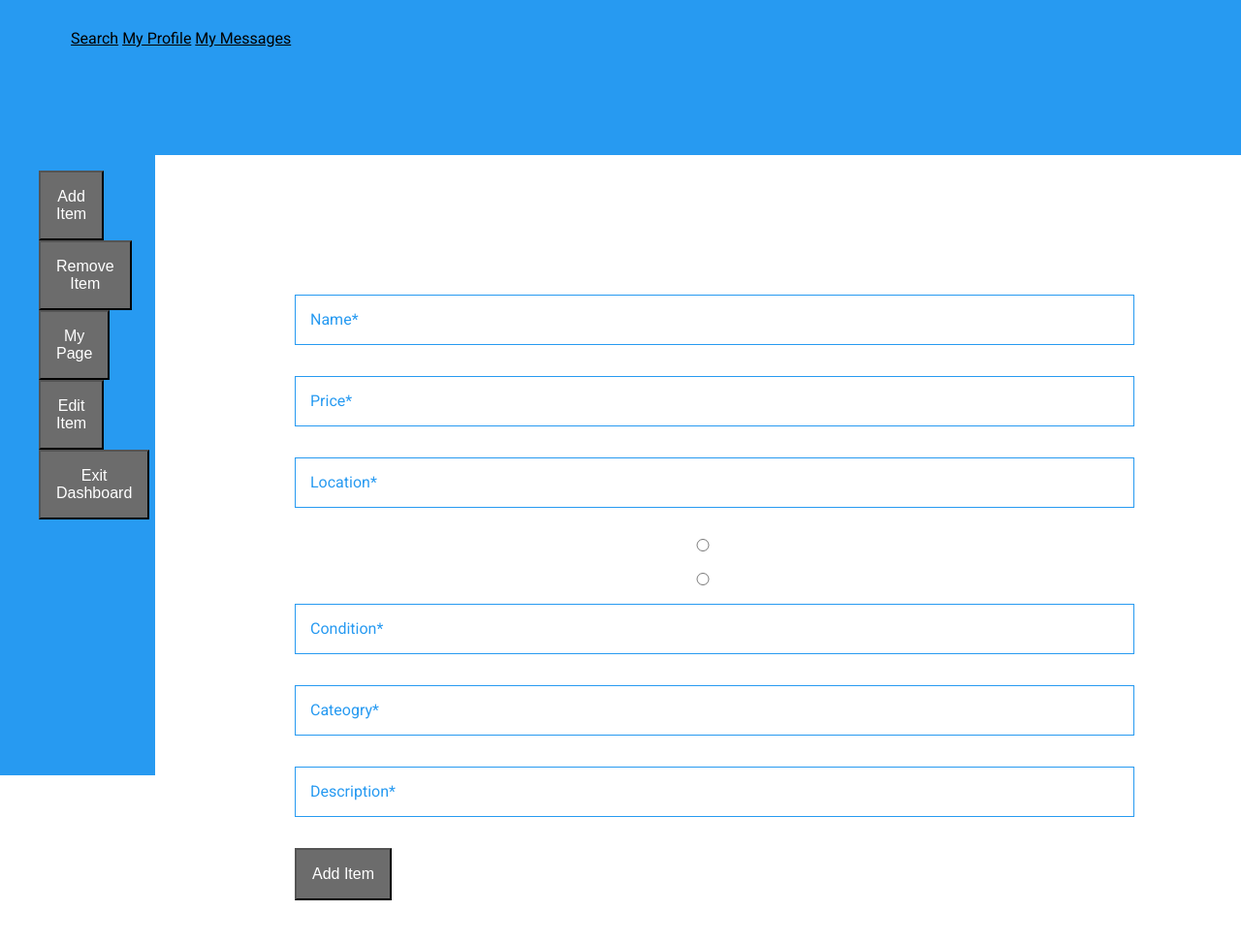
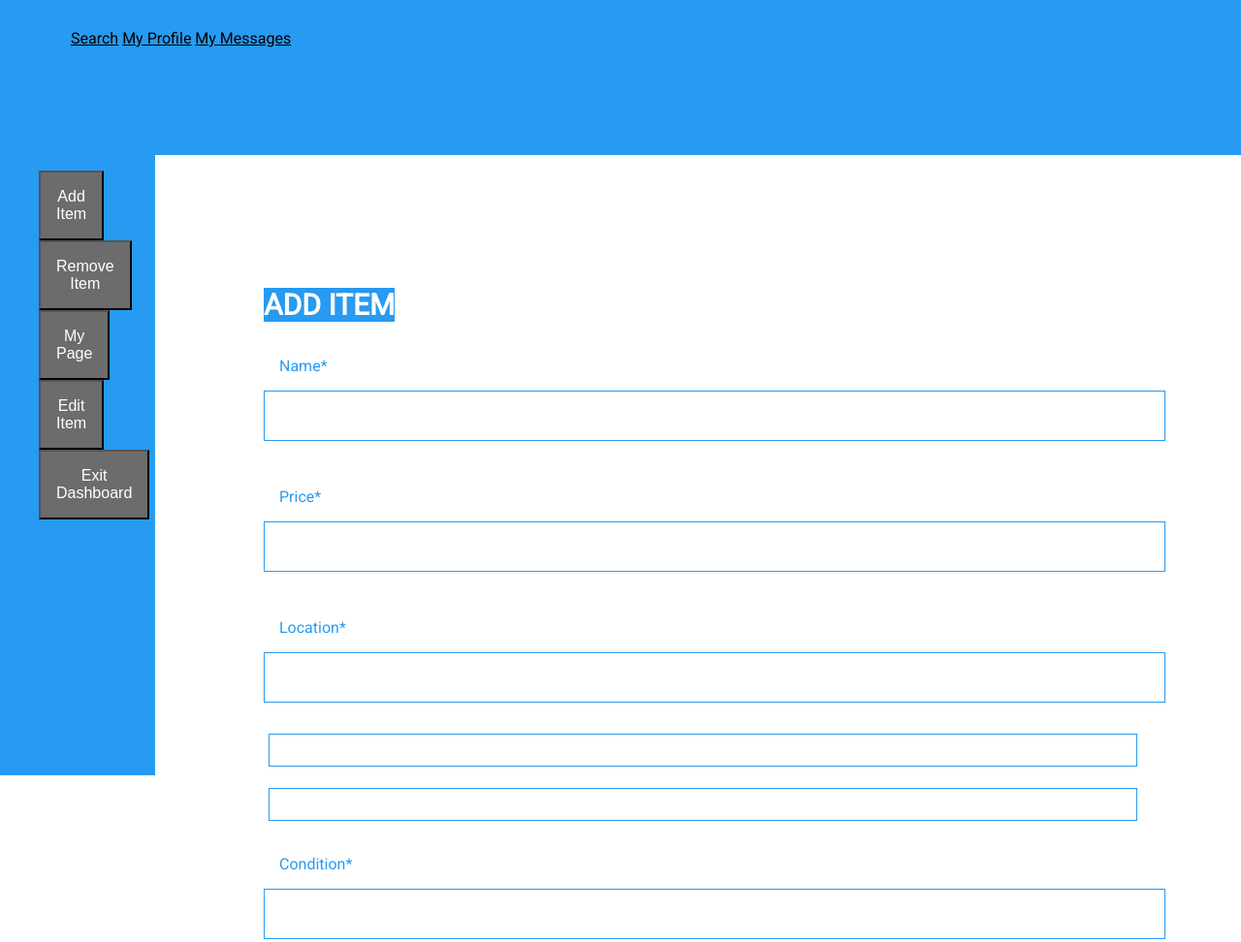
Before and after one commit to mystuffs/mystuffs, a plain HTML site: page additem.html in a window 1280 px wide. Shown: the top 972 px of the page at 97% size. Drawn offline with Linux system fonts and the light colour scheme.

Commit message:
fixed some css issues
fixed layout

```diff
--- a/additem.html
+++ b/additem.html
@@ -37,13 +37,14 @@
 
 
 <!--this is the entire section for adding an item-->
+
 <section class="add-content">
+
   <div class="adding">
-      <h1>Add Item</h1>
-  </div>
-
+    <h1>ADD ITEM</h1>
+ </div>
   <!--This div is for the boxes to enter info-->
-    <div class="top-row">
+    <div class="form-wrapper">
 
       <!--This div is for the section to add a name of item-->
       <div class="field-wrap">
--- a/css/additem.css
+++ b/css/additem.css
@@ -12,43 +12,50 @@ body {
 	/* top: 10em; */
 	/* left: 10em; */
 	box-sizing: border-box;
-	padding: 9em;
+	padding: 7em;
 	margin-left: 10em;
 	margin-top: 10em;
 }
 
 .adding {
 	display: block;
+	padding-bottom:5em;
 }
+
+
 
 h1 {
 	display: block;
 	position: absolute;
 	font-style: normal;
 	font-weight: 600;
-	font-size: 20px;
+	font-size: 30px;
 	line-height: normal;
-	color: #279AF1;
-	background-color: lavender;
+	color: white;
+	background-color: #279AF1;
+
+
 }
 .field-wrap {
 	position:relative;
 	margin-bottom:2em;
+
   }
 
 label {
-	position:absolute;
+	display: block;
 	padding: 1em;
 	color: #279AF1;
 	font-size:1em;
 	  }
 
-label.active {
-		left:2px;
-		font-size:1em;
+/* label.active {
+		appearance: none;
+		color: white;
+	  }
+  */
 
-	  }
-
+	  /* this is where they type the info */
   input, textarea {
 	font-size:1em;;
 	display:block;
@@ -56,7 +63,10 @@ label.active {
 	height:100%;
 	padding:1em;
 	border:1px solid #279AF1;
-	color:#000000;
+	color:black;
+	background: transparent;
+	appearance: none;
+
 
   }
 
@@ -65,13 +75,6 @@ label.active {
 
 	.add-content {
 		display: block;
-		/* width: calc(100% - 10em); */
-		/* height: calc(100% - 10em); */
-		/* padding-left:5em; */
-		/* padding-top:1em; */
-		/* position:fixed; */
-		/* top: 10em; */
-		/* left: 10em; */
 		box-sizing: border-box;
 		padding: 9em;
 		margin-left: 1em;
--- a/js/additem.js
+++ b/js/additem.js
@@ -2,9 +2,3 @@
 let itemInput=document.getElementByClass("field-wrap");
 
 let addButton=document.getElementsByClass("add-button");
-
-//New task list item
-let createNewItemListing=function(taskString)
-{
-
-    let listItem=document.createElement("li");
```
